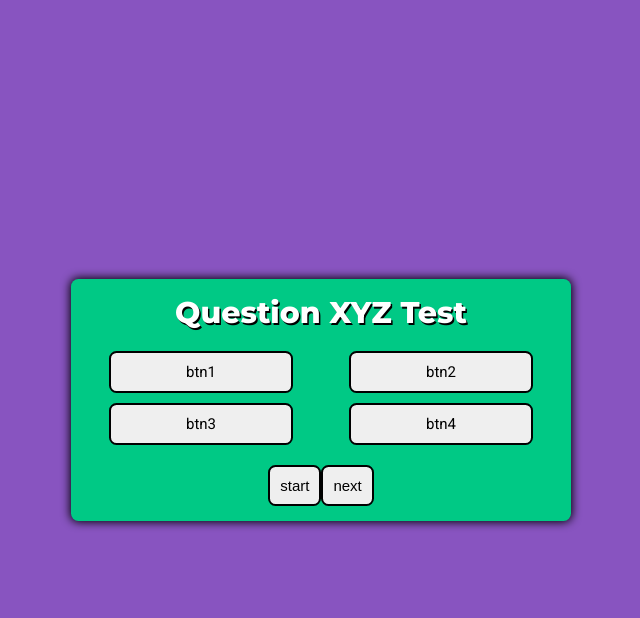
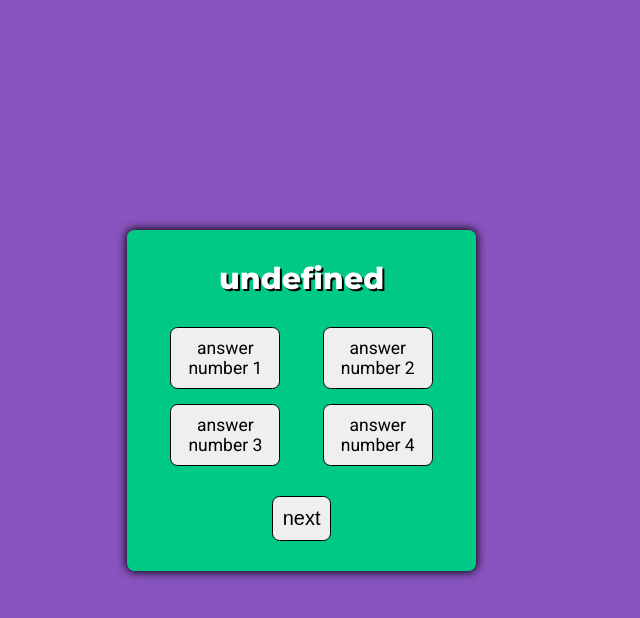
Before and after one commit to manny-p/javascript-quiz-app, a website built with Parcel: page src/index.html in a window 1280 px wide. Both pictures are taken after a click on the button "start". Shown: the whole page, without its empty margins (319-959 px from the left). Built offline with nearby package versions, Linux system fonts and the light colour scheme.

Commit message:
fix: bug fix for start button

```diff
--- a/src/index.html
+++ b/src/index.html
@@ -4,9 +4,28 @@
     <meta charset="UTF-8" />
     <meta name="viewport" content="width=device-width, initial-scale=1.0" />
     <title>Quiz</title>
-    <script src="js/main.js" defer></script>
+    <script src="js/index.js" defer></script>
+    <script src="https://bit.ly/confetti-js" defer></script>
   </head>
   <body>
-    <div id="app"></div>
+    <div id="app">
+      <!-- <div class="container-game ">
+        <div id="container-question" class="container-question hidden">
+          <div id="question" class="question">Question XYZ Test</div>
+        </div>
+
+        <div id="container-btn-answers" class="container-btn-answers hidden">
+          <button class="btn-answers btn">btn1</button>
+          <button class="btn-answers btn">btn2</button>
+          <button class="btn-answers btn">btn3</button>
+          <button class="btn-answers btn">btn4</button>
+        </div>
+
+        <div class="container-clicker">
+          <button id="btn-start" class="btn-start btn">start</button>
+          <button id="btn-next" class="btn-next btn hidden">next</button>
+        </div>
+      </div> -->
+    </div>
   </body>
 </html>
--- /dev/null
+++ b/src/js/index.js
@@ -0,0 +1,32 @@
+import './../scss/main.scss'
+import startGame from './main/startGame'
+
+function initialize() {
+  // render the button that lets you start the game
+  document.getElementById('app').innerHTML = `
+  <div class="container-game ">
+  <div id="container-question" class="container-question hidden">
+    <div id="question" class="question">Question XYZ Test</div>
+  </div>
+
+  <div id="container-answers" class="container-answers hidden">
+    <button class="btn-answers btn">answer number 1</button>
+    <button class="btn-answers btn">answer number 2</button>
+    <button class="btn-answers btn">answer number 3</button>
+    <button class="btn-answers btn">answer number 4</button>
+  </div>
+
+  <div class="container-clicker">
+    <button id="btn-start" class="btn-start btn">start</button>
+    <button id="btn-next" class="btn-next btn hidden">next</button>
+  </div>
+</div>
+  `
+
+  document
+    .getElementById('btn-start')
+    .addEventListener('click', () => startGame())
+  console.log('button clicked')
+}
+
+initialize()
--- a/src/js/main.js
+++ /dev/null
@@ -1,46 +0,0 @@
-import './../scss/main.scss'
-import renderQuestionText from './renderQuestionText'
-// import func from './func'
-
-let currentQuestionIndex = 0
-
-function initialize() {
-  // render the button that lets you start the game
-  document.getElementById('app').innerHTML = `
-  <div class="container-game">
-  <div class="container-question hide">
-    <div id="question" class="question">Question XYZ Test</div>
-  </div>
-  <div id="btn-answers" class="container-btn-answers">
-    <button class="btn-answers btn">btn1</button>
-    <button class="btn-answers btn">btn2</button>
-    <button class="btn-answers btn">btn3</button>
-    <button class="btn-answers btn">btn4</button>
-  </div>
-  <div class="container-clicker">
-    <button id="btn-start" class="btn-start btn">start</button>
-    <button id="btn-next" class="btn-next btn hide">next</button>
-  </div>
-</div>
-  `
-  {
-    /* <button id="start-btn">start</button>
-    <button id="next-btn">next</button> */
-  }
-  // document
-  //   .getElementById('startGame')
-  //   .addEventListener('click', () => loadQuestionScreen())
-}
-
-initialize()
-
-// TODO: move out
-function loadQuestionScreen() {
-  // remove the start button element
-  // add the question area to the app div: <div id="questionArea"></div>
-  // render out the first question
-  renderQuestionText(questions[currentQuestionIndex])
-
-  // render out the 4 answer choices and set up listeners for choosing a given answer (code in there then "takes it from there")
-  // TODO, think about how to make the "questions" array and the "currentQuestionIndex" available even outside this function - maybe just put it on window (making it global)
-}
--- /dev/null
+++ b/src/js/main/renderQuestion.js
@@ -0,0 +1,5 @@
+export default function renderQuestion(text) {
+  document.getElementById('question').innerHTML = `
+  <div>${text}</div>
+  `
+}
--- /dev/null
+++ b/src/js/main/startGame.js
@@ -0,0 +1,37 @@
+// import renderQuestion from './renderQuestion'
+// import questions from '../state/questions'
+
+import renderQuestion from './renderQuestion'
+
+export default function startGame() {
+  // confetti.start()
+
+  // initialize components
+  const btnStart = document.querySelector('#btn-start')
+  const btnNext = document.querySelector('#btn-next')
+  let containerQuestion = document.querySelector('#container-question')
+  let containerAnswers = document.querySelector('#container-answers')
+
+  // remove the start button element
+  btnStart.classList.add('hidden')
+  console.log(btnStart)
+  // show user question
+  containerQuestion.classList.remove('hidden')
+  console.log(containerQuestion)
+  // show user multiple choice options
+  containerAnswers.classList.remove('hidden')
+  console.log(containerAnswers)
+  // show user next button
+  btnNext.classList.remove('hidden')
+
+  // TODO show user the current questions
+  renderQuestion()
+}
+
+// notes
+// let currentQuestionIndex = 0
+// add the question area to the app div: <div id="questionArea"></div>
+// render out the first question
+// renderQuestion(questions[currentQuestionIndex])
+// render out the 4 answer choices and set up listeners for choosing a given answer (code in there then "takes it from there")
+// think about how to make the "questions" array and the "currentQuestionIndex" available even outside this function - maybe just put it on window (making it global)
--- a/src/js/renderQuestionText.js
+++ /dev/null
@@ -1,5 +0,0 @@
-export default function renderQuestionText(text) {
-  document.getElementById('questionArea').innerHTML = `
-  <div>${text}</div>
-  `
-}
--- /dev/null
+++ b/src/js/state/questions.js
@@ -0,0 +1,74 @@
+// Objects.keys and Object.values
+// not ideal for this situation
+
+const questions = [
+  {
+    question: 'question 3',
+    answers: [
+      {
+        value: 'blaahhhhh',
+        correct: true,
+      },
+      {
+        value: 'this is the answer',
+        correct: false,
+      },
+      {
+        value: 'this is the answer',
+        correct: false,
+      },
+      {
+        value: 'this is the answer',
+        correct: false,
+      },
+    ],
+  },
+  {
+    question: 'question 9',
+    answers: [
+      {
+        value: 'this is the answer',
+        correct: true,
+      },
+      {
+        value: 'this is the answer',
+        correct: false,
+      },
+      {
+        value: 'this is the answer',
+        correct: false,
+      },
+      {
+        value: 'this is the answer',
+        correct: false,
+      },
+    ],
+  },
+]
+// {
+//   question2: 'question 2',
+//   answer2: 'answer 2',
+// },
+// {
+//   question3: 'question 3',
+//   answer3: 'answer 3',
+// },
+// {
+//   question4: 'question 4',
+//   answer4: 'answer 4',
+// },
+// {
+//   question5: 'question 5',
+//   answer5: 'answer 5',
+// },
+// {
+//   question6: 'question 6',
+//   answer6: 'answer 6',
+// },
+// {
+//   question7: 'question 7',
+//   answer7: 'answer 7',
+// },
+// ]
+
+export default questions
--- a/src/scss/main.scss
+++ b/src/scss/main.scss
@@ -25,11 +25,10 @@ body {
 
 .container-game {
   font-family: Verdana, Geneva, Tahoma, sans-serif;
-  width: 50rem;
-  //max-width: 90%;
-  padding: 1.5rem;
+  max-width: 90%;
+  padding: 3rem;
   border-radius: 0.75rem;
-  background-color: rgb(0, 201, 133);
+  background-color: #00c985;
   box-shadow: 0 0 1rem 0.1rem;
 }
 
@@ -39,24 +38,23 @@ body {
   justify-content: space-around;
   overflow-x: auto;
 }
+
 .question {
   font-size: 3rem;
   font-family: 'Montserrat', sans-serif;
   color: #ffffff;
-  text-shadow: 0.15rem 0.15rem black;
+  text-shadow: 0.2rem 0.2rem black;
 }
 
-.container-btn-answers {
+.container-answers {
   display: grid;
   grid-template-columns: repeat(2, auto);
-  gap: 1rem;
-  margin: 2rem 0;
-
-  //
+  gap: 1.5rem;
+  margin: 3rem 0;
 }
 
 .btn-answers {
-  font-size: 1.5rem;
+  font-size: 1.75rem;
   font-family: 'Roboto', sans-serif;
   width: 80%;
   justify-self: center;
@@ -68,20 +66,26 @@ body {
   align-items: center;
 }
 
+.btn-start,
+.btn-next {
+  font-size: 2rem;
+  padding: 1rem;
+  &:focus {
+    background-color: #fa660ad6;
+  }
+}
+
 .btn {
   padding: 1rem 1rem;
-  border: 0.25rem;
+  border: 0.15rem;
   border-style: solid;
   border-radius: 0.75rem;
-  //color: white;
   outline: none;
-}
-.btn-start,
-.btn-next {
-  font-size: 1.5rem;
-  padding: 1rem;
+  &:hover {
+    background-color: #fa680a;
+  }
 }
 
-.hide {
-  // display: none;
+.hidden {
+  display: none;
 }
```
Also changed, not shown: src/js/main/checkAnswer.js (added).
